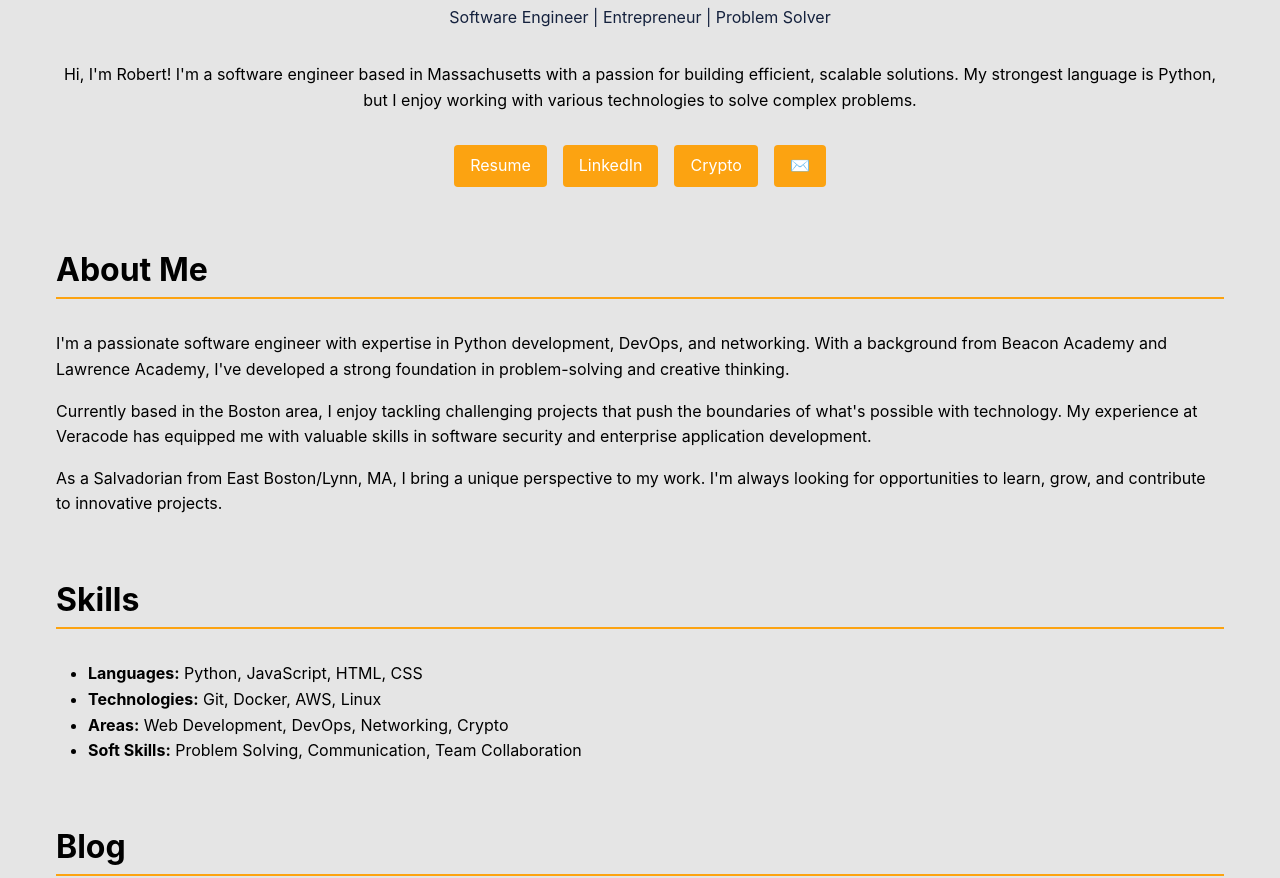
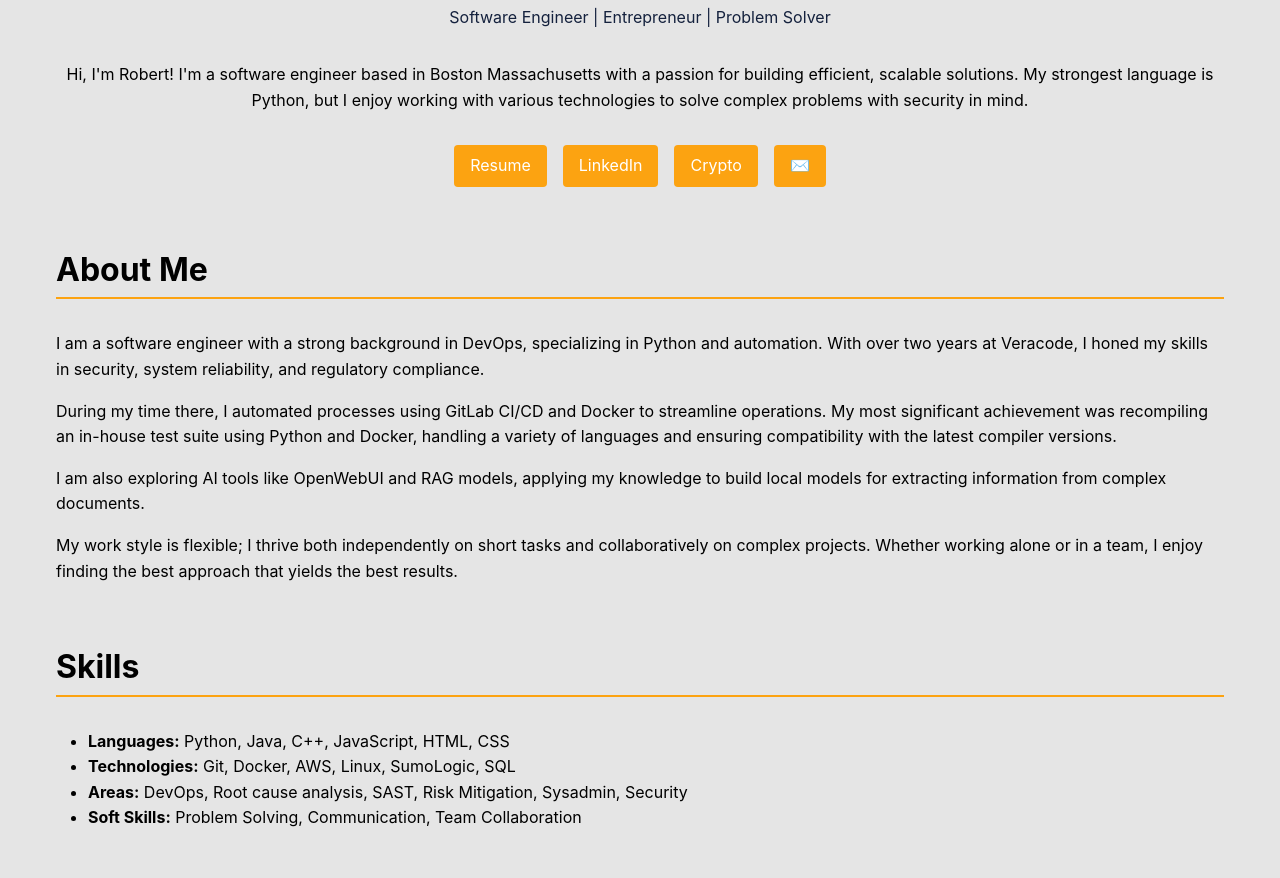
Before and after one commit to guti15/robg-dev, an Eleventy site: page src/index.njk in a window 1280 px wide. Shown: the part 494-1372 px from the top of the page. Built offline with nearby package versions, Linux system fonts and the light colour scheme; Eleventy itself is replaced by a stand-in of ours; files that its build step writes are made by us from their sources.

Commit message:
editing landing page more personalized.

```diff
--- a/src/index.njk
+++ b/src/index.njk
@@ -11,9 +11,9 @@ description: Personal website of Robert Gutierrez, Software Engineer based in Ma
 
   <div class="hero-content">
     <p>
-      Hi, I'm Robert! I'm a software engineer based in Massachusetts with a passion for building
+      Hi, I'm Robert! I'm a software engineer based in Boston Massachusetts with a passion for building
       efficient, scalable solutions. My strongest language is Python, but I enjoy working with
-      various technologies to solve complex problems.
+      various technologies to solve complex problems with security in mind.
     </p>
   </div>
 
@@ -29,18 +29,22 @@ description: Personal website of Robert Gutierrez, Software Engineer based in Ma
   <h2 class="section-title">About Me</h2>
   <div class="about-content">
     <p>
-      I'm a passionate software engineer with expertise in Python development, DevOps, and networking.
-      With a background from Beacon Academy and Lawrence Academy, I've developed a strong foundation
-      in problem-solving and creative thinking.
+      I am a software engineer with a strong background in DevOps,
+      specializing in Python and automation. With over two years at Veracode,
+      I honed my skills in security, system reliability, and regulatory compliance.
     </p>
     <p>
-      Currently based in the Boston area, I enjoy tackling challenging projects that push the boundaries
-      of what's possible with technology. My experience at Veracode has equipped me with valuable skills
-      in software security and enterprise application development.
+      During my time there, I automated processes using GitLab CI/CD and Docker to streamline operations.
+      My most significant achievement was recompiling an in-house test suite using Python and Docker,
+      handling a variety of languages and ensuring compatibility with the latest compiler versions.
     </p>
     <p>
-      As a Salvadorian from East Boston/Lynn, MA, I bring a unique perspective to my work. I'm always
-      looking for opportunities to learn, grow, and contribute to innovative projects.
+      I am also exploring AI tools like OpenWebUI and RAG models,
+      applying my knowledge to build local models for extracting information from complex documents.
+    </p>
+    <p>
+      My work style is flexible; I thrive both independently on short tasks and collaboratively on complex projects.
+      Whether working alone or in a team, I enjoy finding the best approach that yields the best results.
     </p>
   </div>
 </section>
@@ -49,9 +53,9 @@ description: Personal website of Robert Gutierrez, Software Engineer based in Ma
   <h2 class="section-title">Skills</h2>
   <div class="skills-content">
     <ul>
-      <li><strong>Languages:</strong> Python, JavaScript, HTML, CSS</li>
-      <li><strong>Technologies:</strong> Git, Docker, AWS, Linux</li>
-      <li><strong>Areas:</strong> Web Development, DevOps, Networking, Crypto</li>
+      <li><strong>Languages:</strong> Python, Java, C++, JavaScript, HTML, CSS</li>
+      <li><strong>Technologies:</strong> Git, Docker, AWS, Linux, SumoLogic, SQL</li>
+      <li><strong>Areas:</strong>  DevOps, Root cause analysis, SAST, Risk Mitigation, Sysadmin, Security</li>
       <li><strong>Soft Skills:</strong> Problem Solving, Communication, Team Collaboration</li>
     </ul>
   </div>
@@ -69,10 +73,9 @@ description: Personal website of Robert Gutierrez, Software Engineer based in Ma
 
 <section class="section">
   <h2 class="section-title">Accolades</h2>
-  <div class="accolades-content">
+  <div class="Additinal-content">
     <p>
-      This section will highlight achievements, certifications, and recognition.
-      Check back soon for updates!
+      Under development.
     </p>
   </div>
 </section>
```
